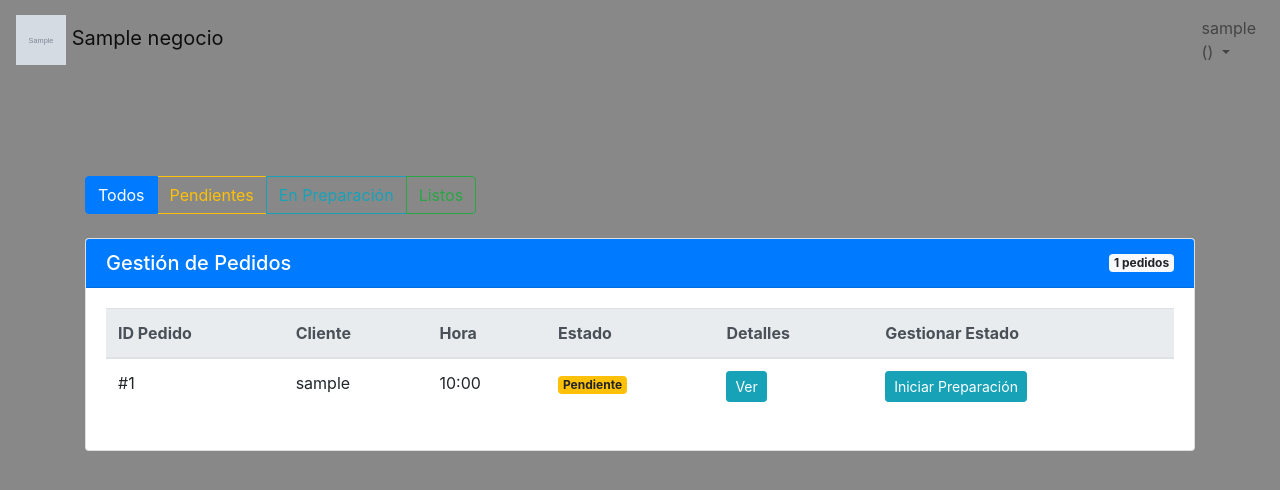
After one commit to DanielAvelar02/tpiProyectoGrupo01, a Django app: page /despacho_pedidos/ in a window 1280 px wide. The commit adds this page. Shown: the top 490 px of the page. Run offline with Django 5.2, Linux system fonts and the light colour scheme; a user stored in the database is signed in; tables that the repository leaves empty hold one stand-in row (values such as "Sample post"); grey boxes marked "Sample" are stand-in pictures; some libraries are stand-ins or nearby versions.

Commit message:
Parte de Kenet, despacho de pedidos, asignar estado al pedido

```diff
--- a/gestion_pedidos/gestion_pedidos/urls.py
+++ b/gestion_pedidos/gestion_pedidos/urls.py
@@ -12,5 +12,6 @@ urlpatterns = [
     path('', negocio_views.inicio, name='inicio'),  # Ruta de la vista de inicio
     path('negocio/', include('negocio.urls')), #Rutas de la app negocio
     path('registrar-cliente/', negocio_views.registrar_cliente, name='registrar_cliente'), #Ruta para registrar un cliente nuevo
+    path('despacho_pedidos/', negocio_views.despacho_pedidos, name='despacho_pedidos'), #Ruta para despachar pedidos
 
 ]+ static(settings.MEDIA_URL, document_root=settings.MEDIA_ROOT) # Ruta para servir archivos multimedia
--- a/gestion_pedidos/negocio/templates/base_generic.html
+++ b/gestion_pedidos/negocio/templates/base_generic.html
@@ -43,8 +43,10 @@
     <!-- Menú -->
     <nav class="navbar navbar-expand-lg navbar-light" style="background-color: var(--color-terciario);">
       <a class="navbar-brand" href="/">
-        {% if request.user.is_authenticated %}
-          <img src="{{ negocio.logo.url }}" alt="Logo de {{ negocio.nombre }}" class="business-logo" />
+        {% if request.user.is_authenticated and negocio %}
+          {% if negocio.logo %}
+            <img src="{{ negocio.logo.url }}" alt="Logo de {{ negocio.nombre }}" class="business-logo" />
+          {% endif %}
           <span>{{ negocio.nombre }}</span>
         {% endif %}
       </a>
@@ -94,7 +96,7 @@
                   Despacho
                 </a>
                 <div class="dropdown-menu" aria-labelledby="despachoDropdown">
-                  <!-- Agregar enlaces pertinentes para Despacho -->
+                  <a class="dropdown-item" href="{% url 'despacho_pedidos' %}">Gestionar Pedidos</a>
                 </div>
               </li>
             {% endif %}
@@ -124,24 +126,15 @@
                   <a class="dropdown-item" href="{% url 'historial_pedidos' %}">Historial pedidos</a>
                 </div>
               </li>
-            </ul>
             {% endif %}
-            <ul class="navbar-nav ml-auto">
             <li class="nav-item dropdown">
-              <a class="nav-link dropdown-toggle" href="#" id="repartidorDropdown" role="button" data-toggle="dropdown" aria-haspopup="true" aria-expanded="false">
+              <a class="nav-link dropdown-toggle" href="#" id="userDropdown" role="button" data-toggle="dropdown" aria-haspopup="true" aria-expanded="false">
                 {{ request.user.username }} <span> <br> ({{ request.user.groups.first.name }})
               </a>
-              <div class="dropdown-menu" aria-labelledby="repartidorDropdown">
+              <div class="dropdown-menu" aria-labelledby="userDropdown">
                 <a class="nav-link btn" href="{% url 'logout' %}">Cerrar sesión</a>
               </div>
             </li>
-            </ul>
-            <!-- <li class="nav-item">
-              <span class="navbar-text">
-                Usuario: {{ request.user.username }} <span>({{ request.user.groups.first.name }})</span>
-              </span>
-
-            </li> -->
           {% else %}
           <ul class="navbar-nav ml-auto">
             <li class="nav-item">
@@ -149,6 +142,7 @@
             </li>
           </ul>
           {% endif %}
+        </ul>
       </div>
     </nav>
 
@@ -160,7 +154,7 @@
 
     <!-- Bootstrap JS and dependencies -->
     <script src="https://code.jquery.com/jquery-3.5.1.slim.min.js"></script>
-    <script src="https://cdn.jsdelivr.net/npm/@popperjs/core@2.5.4/dist/umd/popper.min.js"></script>
+    <script src="https://cdn.jsdelivr.net/npm/@popperjs/core@2.5.1/dist/umd/popper.min.js"></script>
     <script src="https://stackpath.bootstrapcdn.com/bootstrap/4.5.2/js/bootstrap.min.js"></script>
   </body>
 </html>
--- /dev/null
+++ b/gestion_pedidos/negocio/templates/despacho/despachoDePedidos.html
@@ -0,0 +1,151 @@
+{% extends "base_generic.html" %}
+
+{% block title %}Despacho de Pedidos{% endblock %}
+
+{% block content %}
+<div class="container">
+    <h1 class="mb-4">Despacho de Pedidos</h1>
+
+    <!-- Filtros de estado -->
+    <div class="mb-4">
+        <div class="btn-group" role="group">
+            <button type="button" class="btn btn-outline-primary active" data-filter="todos">Todos</button>
+            <button type="button" class="btn btn-outline-warning" data-filter="PENDIENTE">Pendientes</button>
+            <button type="button" class="btn btn-outline-info" data-filter="PREPARANDO">En Preparación</button>
+            <button type="button" class="btn btn-outline-success" data-filter="LISTO">Listos</button>
+        </div>
+    </div>
+
+    <div class="card mb-4">
+        <div class="card-header bg-primary text-white d-flex justify-content-between align-items-center">
+            <h5 class="mb-0">Gestión de Pedidos</h5>
+            <span class="badge badge-light" id="contador-pedidos">{{ pedidos|length }} pedidos</span>
+        </div>
+        <div class="card-body">
+            <table class="table table-hover" id="tablaPedidos">
+                <thead class="thead-light">
+                    <tr>
+                        <th>ID Pedido</th>
+                        <th>Cliente</th>
+                        <th>Hora</th>
+                        <th>Estado</th>
+                        <th>Detalles</th>
+                        <th>Gestionar Estado</th>
+                    </tr>
+                </thead>
+                <tbody>
+                    {% for pedido in pedidos %}
+                    <tr class="pedido-row" data-estado="{{ pedido.estado }}">
+                        <td>#{{ pedido.id }}</td>
+                        <td>{{ pedido.cliente.username }}</td>
+                        <td>{{ pedido.fecha_pedido|time:"H:i" }}</td>
+                        <td>
+                            <span class="badge {% if pedido.estado == 'PENDIENTE' %}badge-warning
+                                             {% elif pedido.estado == 'PREPARANDO' %}badge-info
+                                             {% elif pedido.estado == 'LISTO' %}badge-success{% endif %}">
+                                {{ pedido.get_estado_display }}
+                            </span>
+                        </td>
+                        <td>
+                            <button class="btn btn-sm btn-info" data-toggle="modal" data-target="#detalleModal{{ pedido.id }}">
+                                <i class="fas fa-eye"></i> Ver
+                            </button>
+                        </td>
+                        <td>
+                            <div class="btn-group">
+                                {% if pedido.estado == 'PENDIENTE' %}
+                                    <form method="post" action="{% url 'actualizar_estado_pedido' pedido.id %}" class="d-inline">
+                                        {% csrf_token %}
+                                        <input type="hidden" name="nuevo_estado" value="PREPARANDO">
+                                        <button type="submit" class="btn btn-sm btn-info">
+                                            <i class="fas fa-coffee"></i> Iniciar Preparación
+                                        </button>
+                                    </form>
+                                {% elif pedido.estado == 'PREPARANDO' %}
+                                    <form method="post" action="{% url 'actualizar_estado_pedido' pedido.id %}" class="d-inline">
+                                        {% csrf_token %}
+                                        <input type="hidden" name="nuevo_estado" value="LISTO">
+                                        <button type="submit" class="btn btn-sm btn-success">
+                                            <i class="fas fa-check"></i> Marcar Listo
+                                        </button>
+                                    </form>
+                                {% elif pedido.estado == 'LISTO' %}
+                                    <span class="badge badge-success">
+                                        <i class="fas fa-check-circle"></i> Listo para entrega
+                                    </span>
+                                {% endif %}
+                            </div>
+                        </td>
+                    </tr>
+
+                    <!-- Modal de Detalles -->
+                    <div class="modal fade" id="detalleModal{{ pedido.id }}" tabindex="-1">
+                        <div class="modal-dialog">
+                            <div class="modal-content">
+                                <div class="modal-header">
+                                    <h5 class="modal-title">Pedido #{{ pedido.id }}</h5>
+                                    <button type="button" class="close" data-dismiss="modal">&times;</button>
+                                </div>
+                                <div class="modal-body">
+                                    <div class="card mb-3">
+                                        <div class="card-header">
+                                            <h6 class="mb-0">Información del Cliente</h6>
+                                        </div>
+                                        <div class="card-body">
+                                            <p><strong>Cliente:</strong> {{ pedido.cliente.username }}</p>
+                                            <p><strong>Dirección:</strong> {{ pedido.direccion_entrega }}</p>
+                                            <p><strong>Hora del pedido:</strong> {{ pedido.fecha_pedido|time:"H:i" }}</p>
+                                        </div>
+                                    </div>
+                                    <div class="card">
+                                        <div class="card-header">
+                                            <h6 class="mb-0">Productos</h6>
+                                        </div>
+                                        <div class="card-body">
+                                            <ul class="list-group">
+                                            {% for detalle in pedido.detallepedido_set.all %}
+                                                <li class="list-group-item d-flex justify-content-between align-items-center">
+                                                    {{ detalle.producto.nombre }}
+                                                    <span class="badge badge-primary badge-pill">x{{ detalle.cantidad }}</span>
+                                                </li>
+                                            {% endfor %}
+                                            </ul>
+                                            <div class="text-right mt-3">
+                                                <h5>Total: ${{ pedido.total }}</h5>
+                                            </div>
+                                        </div>
+                                    </div>
+                                </div>
+                            </div>
+                        </div>
+                    </div>
+                    {% endfor %}
+                </tbody>
+            </table>
+        </div>
+    </div>
+</div>
+
+{% block extra_js %}
+<script>
+    // Filtrado de pedidos
+    document.querySelectorAll('[data-filter]').forEach(button => {
+        button.addEventListener('click', function() {
+            const filtro = this.getAttribute('data-filter');
+            const filas = document.querySelectorAll('.pedido-row');
+
+            document.querySelectorAll('[data-filter]').forEach(btn => btn.classList.remove('active'));
+            this.classList.add('active');
+
+            filas.forEach(fila => {
+                if (filtro === 'todos' || fila.getAttribute('data-estado') === filtro) {
+                    fila.style.display = '';
+                } else {
+                    fila.style.display = 'none';
+                }
+            });
+        });
+    });
+</script>
+{% endblock %}
+{% endblock %}
--- a/gestion_pedidos/negocio/urls.py
+++ b/gestion_pedidos/negocio/urls.py
@@ -53,4 +53,13 @@ urlpatterns = [
     path('repartidor/pedidos/', views.pedidos_view, name='pedidos'),
     path('repartidor/historial_pedidos/', views.historial_pedidos, name='historial_pedidos'),
 
+    #-------------------------------
+    #Kenet Modificaciones INICIO
+    #-------------------------------
+    path('despacho_pedidos/', views.despacho_pedidos, name='despacho_pedidos'),
+    path('despacho/actualizar/<int:pedido_id>/', views.actualizar_estado_pedido, name='actualizar_estado_pedido'),
+    #-------------------------------
+    #Kener Modificaciones FIN
+    #-------------------------------
+
 ]
--- a/gestion_pedidos/negocio/views.py
+++ b/gestion_pedidos/negocio/views.py
@@ -73,7 +73,10 @@ def inicio(request):
             tipo_usuario = "Repartidor"
 
     # Obtener datos del negocio
-    negocio = Negocio.objects.first()  # Obtener el primer negocio (unico xD)
+    try:
+        negocio = Negocio.objects.first()
+    except:
+        negocio = None
 
     # Pasar las variables al contexto
     return render(request, 'inicio.html', {
@@ -85,6 +88,7 @@ def inicio(request):
         'es_repartidor': es_repartidor,
         'nombre_usuario': nombre_usuario,
         'tipo_usuario': tipo_usuario,
+        'negocio': negocio,
     })
 
 # Verificar si el usuario es Administrador
@@ -514,3 +518,39 @@ def pedidos_view(request):
 def historial_pedidos(request):
     pedidos = Pedido.objects.all()
     return render(request, 'repartidor/historial_pedidos.html', {'pedidos': pedidos})
+
+#-------------------------------
+#Kenet Modificaciones INICIO
+#-------------------------------
+
+@login_required
+def despacho_pedidos(request):
+    # Obtener todos los pedidos que están en estado PENDIENTE o PREPARANDO
+    pedidos = Pedido.objects.filter(
+        estado__in=['PENDIENTE', 'PREPARANDO', 'LISTO']
+    ).order_by('-fecha_pedido')
+
+    return render(request, 'despacho/despachoDePedidos.html', {
+        'pedidos': pedidos,
+        'title': 'Despacho de Pedidos'
+    })
+
+@login_required
+def actualizar_estado_pedido(request, pedido_id):
+    if request.method == 'POST':
+        try:
+            pedido = get_object_or_404(Pedido, id=pedido_id)
+            nuevo_estado = request.POST.get('nuevo_estado')
+            if nuevo_estado in dict(Pedido.ESTADO_CHOICES):
+                pedido.estado = nuevo_estado
+                pedido.save()
+                messages.success(request, f'Pedido #{pedido_id} actualizado a {nuevo_estado}')
+            else:
+                messages.error(request, 'Estado no válido')
+        except Exception as e:
+            messages.error(request, f'Error al actualizar el pedido: {str(e)}')
+    return redirect('despacho_pedidos')
+
+#-------------------------------
+#Kener Modificaciones FIN
+#-------------------------------
```
Also changed, not shown: gestion_pedidos/negocio/management/commands/seed_pedidos.py (added, +120 -0 lines), gestion_pedidos/negocio/models.py (+10 -2 lines), gestion_pedidos/negocio/migrations/0003_alter_pedido_cliente_alter_pedido_estado.py (added), gestion_pedidos/urls.py (added).
